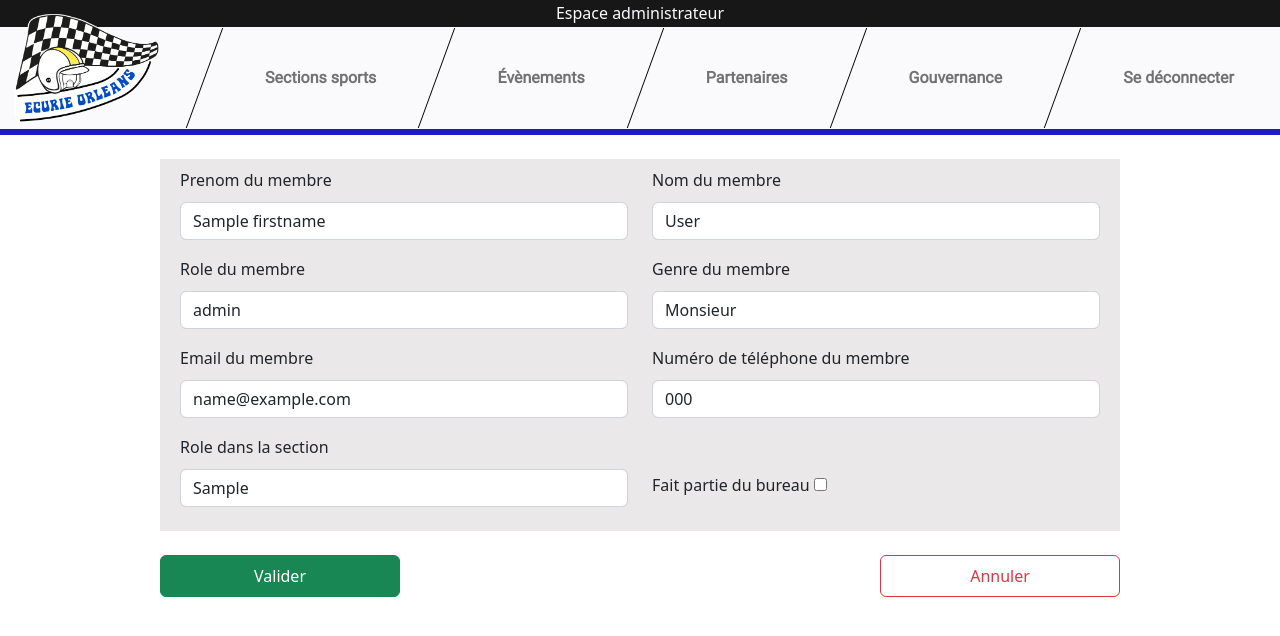
After one commit to WildCodeSchool/2022-09-php-orleans-project-ecurieorleans, a PHP site: template src/View/AdminBoard/AdminEditBoard.html.twig in a window 1280 px wide. The commit adds this page. Shown: the top 636 px of the page. Run offline with PHP 8.4, Linux system fonts and the light colour scheme; the template is opened without the code that fills it: most values are stand-ins (such as "Sample title", 1, 10 or a date in 2020); some libraries are stand-ins or nearby versions.

Commit message:
edit member

```diff
--- a/src/View/AdminBoard/AdminBoard.html.twig
+++ b/src/View/AdminBoard/AdminBoard.html.twig
@@ -30,7 +30,7 @@
 						<svg xmlns="http://www.w3.org/2000/svg" width="16" height="16" fill="#1F1CC6" class="bi bi-pencil" viewbox="0 0 16 16">
 							<path d="M12.146.146a.5.5 0 0 1 .708 0l3 3a.5.5 0 0 1 0 .708l-10 10a.5.5 0 0 1-.168.11l-5 2a.5.5 0 0 1-.65-.65l2-5a.5.5 0 0 1 .11-.168l10-10zM11.207 2.5 13.5 4.793 14.793 3.5 12.5 1.207 11.207 2.5zm1.586 3L10.5 3.207 4 9.707V10h.5a.5.5 0 0 1 .5.5v.5h.5a.5.5 0 0 1 .5.5v.5h.293l6.5-6.5zm-9.761 5.175-.106.106-1.528 3.821 3.821-1.528.106-.106A.5.5 0 0 1 5 12.5V12h-.5a.5.5 0 0 1-.5-.5V11h-.5a.5.5 0 0 1-.468-.325z"/>
 						</svg>
-						<a href="/admin/member/edit?id={{ member.id }}" class="admin-buttons">Éditer</a>
+						<a href="/admin/bureau/edit?id={{ member.id }}" class="admin-buttons">Éditer</a>
 					</button>
 
 				</div>
--- /dev/null
+++ b/src/View/AdminBoard/AdminEditBoard.html.twig
@@ -0,0 +1,84 @@
+{% extends "admin_layout.html.twig"%}
+
+{% block content %}
+	{% if errors  %}
+		<div class="d-flex justify-content-center flex-column align-items-center">
+			<svg xmlns=" http://www.w3.org/2000/svg" width=" 120" height=" 120" fill=" #FF0000" class=" bi bi-exclamation-triangle py-2" viewbox=" 0 0 16 16">
+				<path d="M7.938 2.016A.13.13 0 0 1 8.002 2a.13.13 0 0 1 .063.016.146.146 0 0 1 .054.057l6.857 11.667c.036.06.035.124.002.183a.163.163 0 0 1-.054.06.116.116 0 0 1-.066.017H1.146a.115.115 0 0 1-.066-.017.163.163 0 0 1-.054-.06.176.176 0 0 1 .002-.183L7.884 2.073a.147.147 0 0 1 .054-.057zm1.044-.45a1.13 1.13 0 0 0-1.96 0L.165 13.233c-.457.778.091 1.767.98 1.767h13.713c.889 0 1.438-.99.98-1.767L8.982 1.566z"/>
+				<path d="M7.002 12a1 1 0 1 1 2 0 1 1 0 0 1-2 0zM7.1 5.995a.905.905 0 1 1 1.8 0l-.35 3.507a.552.552 0 0 1-1.1 0L7.1 5.995z"/>
+			</svg>
+			{% for error in errors %}
+				<ul class="errors text-center text-danger fs-5">
+					<li>{{ error }}</li>
+				</ul>
+			{% endfor %}
+		</div>
+	{% endif %}
+
+	<form action="" method="POST" id="add-board">
+		<div class="row admin-form m-auto my-4 p-2 w-75">
+			<div class="mb-3 col-6">
+				<label for="firstname" class="form-label">Prenom du membre</label>
+				<input type="text" name="firstname" class="form-control" id="firstname" value="{{ member.firstname}}">
+			</div>
+			<div class="mb-3 col-6">
+				<label for="lastname" class="form-label">Nom du membre</label>
+				<input class="form-control" type="text" id="lastname" name="lastname" value="{{ member.lastname }}">
+			</div>
+			<div class="mb-3 col-6 m-auto">
+				<label for="role" class="form-label">
+					Role du membre</label>
+				<select class="form-control" name="role" id="role">
+					{% for role in roles %}
+						<option value="{{ role }}">
+							{{ role }}</option>
+					{% endfor %}
+				</select>
+			</div>
+			<div class="mb-3 col-6 m-auto">
+				<label for="gender" class="form-label">
+					Genre du membre</label>
+				<select class="form-control" name="gender" id="gender">
+					<option value="M.">
+						Monsieur
+					</option>
+					<option value="Mme.">
+						Madame
+					</option>
+				</select>
+			</div>
+			<div class="mb-3 col-6 m-auto">
+				<label for="email" class="form-label">
+					Email du membre</label>
+				<input class="form-control" name="email" id="email" type="email" value="{{ member.mail}}">
+			</div>
+			<div class="mb-3 col-6 m-auto">
+				<label for="phone" class="form-label">
+					Numéro de téléphone du membre</label>
+				<input class="form-control" name="phone" id="phone" type="tel" value="{{ member.phone}}">
+			</div>
+			<div class="mb-3 col-6 m-auto">
+				<label for="sectionResponsability" class="form-label">
+					Role dans la section</label>
+				<select class="form-control" name="sectionResponsability" id="sectionResponsability">
+					{% for sectionResponsability in sectionResponsabilitys %}
+						<option value="{{ sectionResponsability}}">
+							{{ sectionResponsability }}
+						</option>
+					{% endfor %}
+				</select>
+			</div>
+			<div class="mb-3 col-6 m-auto">
+				<label for="boardmember" class="form-label">
+					Fait partie du bureau</label>
+				<input name="boardmember" id="boardmember" type="checkbox">
+			</div>
+		</div>
+		<div class="d-flex justify-content-between w-75 m-auto">
+			<button type="submit" class="btn btn-success w-25 py-2">Valider</button>
+			<button class="btn btn-outline-danger w-25 py-2">
+				<a href="/admin/bureau" class="admin-buttons text-danger">Annuler</a>
+			</button>
+		</div>
+	</form>
+{% endblock %}
--- a/src/routes.php
+++ b/src/routes.php
@@ -15,6 +15,7 @@ return [
     'circuit' => ['CircuitController', 'circuit',],
     'bureau' => ['BoardController', 'index',],
     'admin/bureau' => ["AdminBoardController", "index"],
+    'admin/bureau/edit' => ["AdminBoardController", "edit", ["id"]],
     'admin/login' => ['LoginController', 'login'],
     'admin/logout' => ['LoginController', 'logout'],
     'section' => ['SectionController', 'index', ['id']],
```
Also changed, not shown: src/Controller/AdminBoardController.php (+62 -0 lines), src/Model/BoardManager.php (+23 -0 lines).
